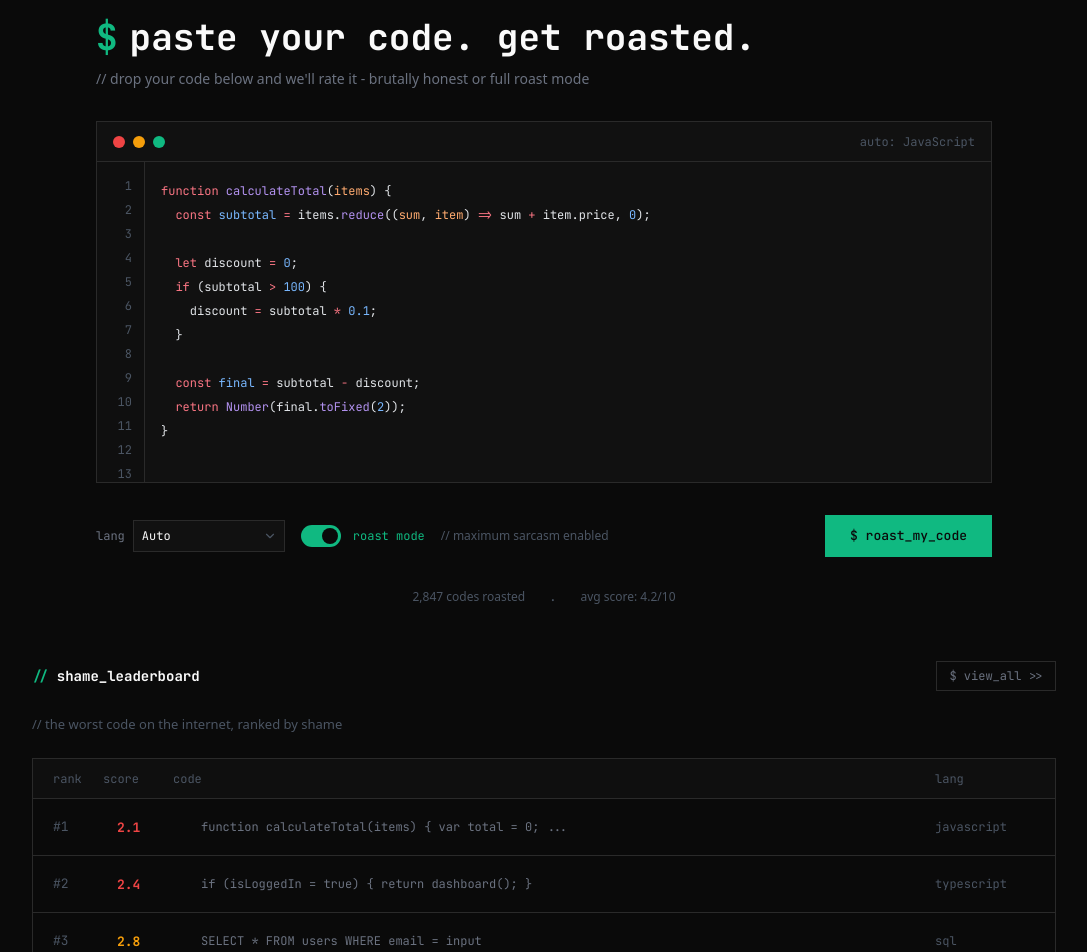
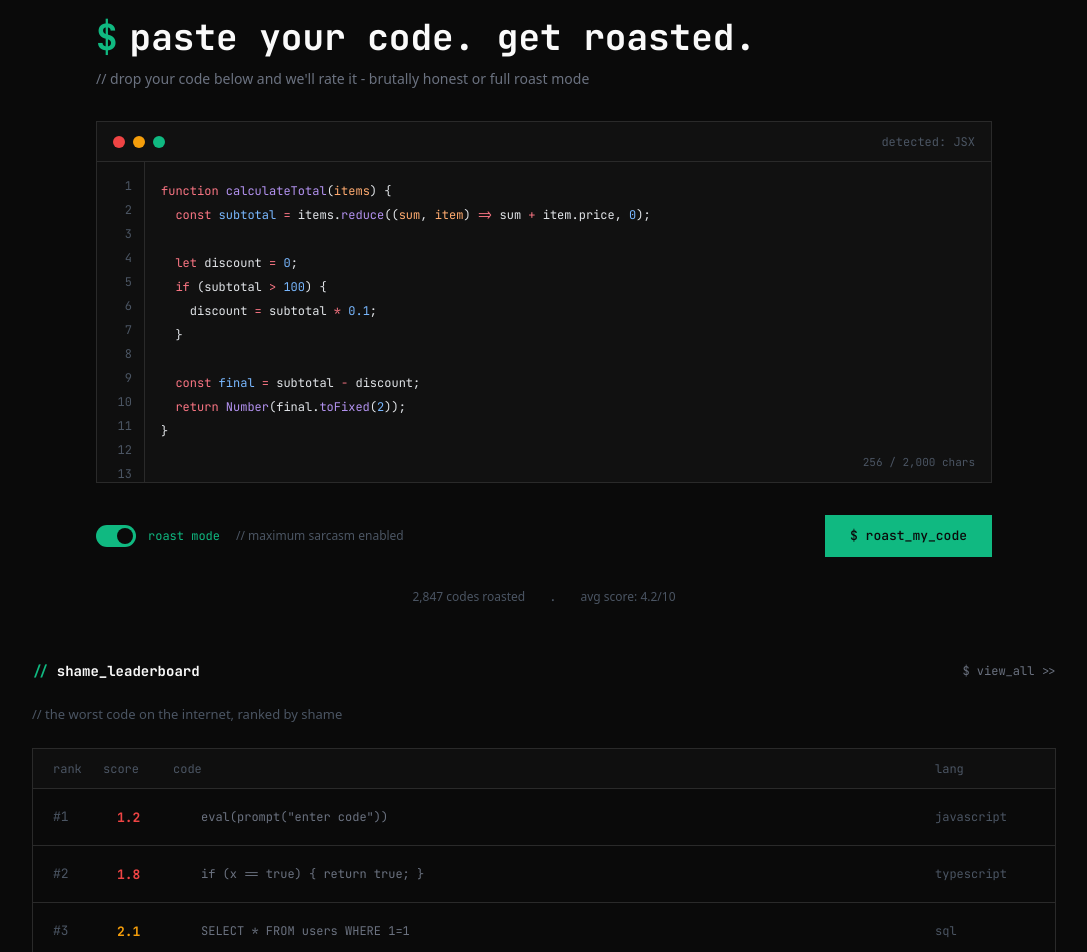
Before and after one commit to Brenobn/SavageCode, a Next.js app: page / in a window 1280 px wide. Shown: the part 120-1072 px from the top of the page, without its empty margins (96-1183 px from the left). Built offline with nearby package versions, Linux system fonts and the light colour scheme.

Commit message:
feat(home): enforce code limit, simplify language detect, wire leaderboard links

```diff
--- a/src/app/layout.tsx
+++ b/src/app/layout.tsx
@@ -1,5 +1,6 @@
 import type { Metadata } from "next";
 import { JetBrains_Mono } from "next/font/google";
+import Link from "next/link";
 import { TopNavbar } from "@/components/ui";
 import "./globals.css";
 
@@ -24,11 +25,15 @@ export default function RootLayout({
         <TopNavbar.Root>
           <TopNavbar.Brand>
             <TopNavbar.Prompt />
-            <TopNavbar.BrandText>devroast</TopNavbar.BrandText>
+            <TopNavbar.BrandText>
+              <Link href="/">devroast</Link>
+            </TopNavbar.BrandText>
           </TopNavbar.Brand>
 
           <TopNavbar.Right>
-            <TopNavbar.Item>leaderboard</TopNavbar.Item>
+            <TopNavbar.Item>
+              <Link href="/leaderboard">leaderboard</Link>
+            </TopNavbar.Item>
           </TopNavbar.Right>
         </TopNavbar.Root>
 
--- a/src/app/page.tsx
+++ b/src/app/page.tsx
@@ -5,7 +5,6 @@ import { useEffect, useMemo, useState } from "react";
 import {
   Button,
   CodeEditor,
-  CodeLanguageSelect,
   SectionTitleRoot,
   SectionTitleSlash,
   SectionTitleText,
@@ -22,9 +21,9 @@ import {
 import { detectLanguage } from "@/lib/code-language-detect";
 import {
   getLanguageById,
-  type LanguageMode,
   type SupportedLanguageId,
 } from "@/lib/code-languages";
+import { leaderboardEntries, leaderboardStats } from "@/lib/leaderboard-static";
 
 const codeSample = [
   "function calculateTotal(items) {",
@@ -40,51 +39,19 @@ const codeSample = [
   "}",
 ].join("\n");
 
-const leaderboardRows = [
-  {
-    rank: "#1",
-    score: "2.1",
-    codePreview: "function calculateTotal(items) { var total = 0; ...",
-    language: "javascript",
-    scoreTone: "critical" as const,
-  },
-  {
-    rank: "#2",
-    score: "2.4",
-    codePreview: "if (isLoggedIn = true) { return dashboard(); }",
-    language: "typescript",
-    scoreTone: "critical" as const,
-  },
-  {
-    rank: "#3",
-    score: "2.8",
-    codePreview: "SELECT * FROM users WHERE email = input",
-    language: "sql",
-    scoreTone: "warning" as const,
-  },
-];
+const CODE_SNIPPET_CHAR_LIMIT = 2000;
 
 export default function Home() {
   const [code, setCode] = useState(codeSample);
-  const [languageMode, setLanguageMode] = useState<LanguageMode>("auto");
-  const [manualLanguage, setManualLanguage] =
-    useState<SupportedLanguageId>("javascript");
-  const [detectedLanguage, setDetectedLanguage] =
-    useState<SupportedLanguageId>("javascript");
+  const [detectedLanguage, setDetectedLanguage] = useState<SupportedLanguageId>(
+    detectLanguage(codeSample).language,
+  );
   const hasCode = useMemo(() => code.trim().length > 0, [code]);
-  const effectiveLanguage =
-    languageMode === "manual" ? manualLanguage : detectedLanguage;
+  const isOverCodeLimit = code.length > CODE_SNIPPET_CHAR_LIMIT;
 
-  const languageIndicator =
-    languageMode === "auto"
-      ? `auto: ${getLanguageById(effectiveLanguage)?.label ?? "Plaintext"}`
-      : `manual: ${getLanguageById(effectiveLanguage)?.label ?? "Plaintext"}`;
+  const languageIndicator = `detected: ${getLanguageById(detectedLanguage)?.label ?? "Plaintext"}`;
 
   useEffect(() => {
-    if (languageMode !== "auto") {
-      return;
-    }
-
     if (code.trim().length === 0) {
       setDetectedLanguage("plaintext");
       return;
@@ -93,19 +60,13 @@ export default function Home() {
     const timeoutId = setTimeout(() => {
       const nextLanguage = detectLanguage(code);
 
-      setDetectedLanguage((currentLanguage) => {
-        if (nextLanguage.confidence === "low") {
-          return currentLanguage;
-        }
-
-        return nextLanguage.language;
-      });
+      setDetectedLanguage(nextLanguage.language);
     }, 250);
 
     return () => {
       clearTimeout(timeoutId);
     };
-  }, [code, languageMode]);
+  }, [code]);
 
   return (
     <main className="bg-bg-page text-text-primary">
@@ -124,20 +85,15 @@ export default function Home() {
           </div>
 
           <CodeEditor
-            language={effectiveLanguage}
+            language={detectedLanguage}
             languageIndicator={languageIndicator}
+            maxCharacterCount={CODE_SNIPPET_CHAR_LIMIT}
             onValueChange={setCode}
             value={code}
           />
 
           <div className="flex items-center justify-between">
             <div className="flex items-center gap-4">
-              <CodeLanguageSelect
-                mode={languageMode}
-                onModeChange={setLanguageMode}
-                onSelectedLanguageChange={setManualLanguage}
-                selectedLanguage={manualLanguage}
-              />
               <ToggleRoot defaultChecked>
                 <ToggleControl>
                   <ToggleThumb />
@@ -145,19 +101,23 @@ export default function Home() {
                 <ToggleLabel>roast mode</ToggleLabel>
               </ToggleRoot>
               <span className="font-sans text-xs text-text-tertiary">
-                {"// maximum sarcasm enabled"}
+                {isOverCodeLimit
+                  ? `// max ${CODE_SNIPPET_CHAR_LIMIT.toLocaleString()} chars exceeded`
+                  : "// maximum sarcasm enabled"}
               </span>
             </div>
 
-            <Button disabled={!hasCode} variant="primary">
+            <Button disabled={!hasCode || isOverCodeLimit} variant="primary">
               $ roast_my_code
             </Button>
           </div>
 
           <div className="flex items-center justify-center gap-6 pb-14 font-sans text-xs text-text-tertiary">
-            <span>2,847 codes roasted</span>
+            <span>
+              {leaderboardStats.totalRoasts.toLocaleString()} codes roasted
+            </span>
             <span className="font-mono">.</span>
-            <span>avg score: 4.2/10</span>
+            <span>avg score: {leaderboardStats.averageScore}</span>
           </div>
         </section>
 
@@ -167,7 +127,12 @@ export default function Home() {
               <SectionTitleSlash />
               <SectionTitleText>shame_leaderboard</SectionTitleText>
             </SectionTitleRoot>
-            <Button variant="link">$ view_all &gt;&gt;</Button>
+            <Link
+              className="font-mono text-xs text-text-secondary underline-offset-4 hover:underline"
+              href="/leaderboard"
+            >
+              $ view_all &gt;&gt;
+            </Link>
           </div>
 
           <p className="font-sans text-[13px] text-text-tertiary">
@@ -182,7 +147,7 @@ export default function Home() {
               <div className="w-25">lang</div>
             </div>
 
-            {leaderboardRows.map((row) => (
+            {leaderboardEntries.slice(0, 3).map((row) => (
               <TableRowRoot key={row.rank} scoreTone={row.scoreTone}>
                 <TableRowRank>{row.rank}</TableRowRank>
 
@@ -202,10 +167,12 @@ export default function Home() {
           </div>
 
           <div className="flex justify-center gap-1 py-4 font-sans text-xs text-text-tertiary">
-            <span>showing top 3 of 2,847 -</span>
+            <span>
+              showing top 3 of {leaderboardStats.totalRoasts.toLocaleString()} -
+            </span>
             <Link
               className="text-text-secondary underline-offset-4 hover:underline"
-              href="#"
+              href="/leaderboard"
             >
               view full leaderboard &gt;&gt;
             </Link>
--- a/src/components/ui/code-editor.tsx
+++ b/src/components/ui/code-editor.tsx
@@ -19,6 +19,7 @@ export interface CodeEditorProps
   defaultValue?: string;
   language?: SupportedLanguageId;
   languageIndicator?: string;
+  maxCharacterCount?: number;
   onValueChange?: (value: string) => void;
   value?: string;
 }
@@ -28,6 +29,7 @@ export function CodeEditor({
   defaultValue = "",
   language = "plaintext",
   languageIndicator,
+  maxCharacterCount,
   onValueChange,
   value,
   ...props
@@ -42,6 +44,10 @@ export function CodeEditor({
     () => Math.max(16, currentValue.split("\n").length),
     [currentValue],
   );
+  const characterCount = currentValue.length;
+  const hasCharacterLimit = typeof maxCharacterCount === "number";
+  const isOverCharacterLimit =
+    hasCharacterLimit && characterCount > maxCharacterCount;
 
   const handleChange = (event: ChangeEvent<HTMLTextAreaElement>) => {
     const nextValue = event.target.value;
@@ -87,7 +93,7 @@ export function CodeEditor({
 
         <div className="relative min-w-0 flex-1 overflow-hidden">
           <div
-            className={`pointer-events-none absolute inset-0 overflow-auto p-4 ${isHighlightReady ? "opacity-100" : "opacity-0"}`}
+            className={`pointer-events-none absolute inset-0 overflow-auto p-4 ${hasCharacterLimit ? "pb-10" : ""} ${isHighlightReady ? "opacity-100" : "opacity-0"}`}
             ref={highlightScrollRef}
           >
             <CodeEditorHighlight
@@ -98,13 +104,22 @@ export function CodeEditor({
           </div>
 
           <textarea
-            className={`relative z-10 h-full w-full resize-none bg-transparent p-4 font-mono text-xs leading-5 caret-text-primary outline-none placeholder:text-text-tertiary selection:bg-border-primary/60 ${isHighlightReady ? "text-transparent" : "text-text-primary"} ${className ?? ""}`}
+            className={`relative z-10 h-full w-full resize-none bg-transparent p-4 ${hasCharacterLimit ? "pb-10" : ""} font-mono text-xs leading-5 caret-text-primary outline-none placeholder:text-text-tertiary selection:bg-border-primary/60 ${isHighlightReady ? "text-transparent" : "text-text-primary"} ${className ?? ""}`}
             onChange={handleChange}
             onScroll={handleScroll}
             spellCheck={false}
             value={currentValue}
             {...props}
           />
+
+          {hasCharacterLimit ? (
+            <span
+              className={`pointer-events-none absolute right-4 bottom-3 z-20 font-mono text-[11px] ${isOverCharacterLimit ? "text-accent-red" : "text-text-tertiary"}`}
+            >
+              {characterCount.toLocaleString()} /{" "}
+              {maxCharacterCount.toLocaleString()} chars
+            </span>
+          ) : null}
         </div>
       </div>
     </div>
```
